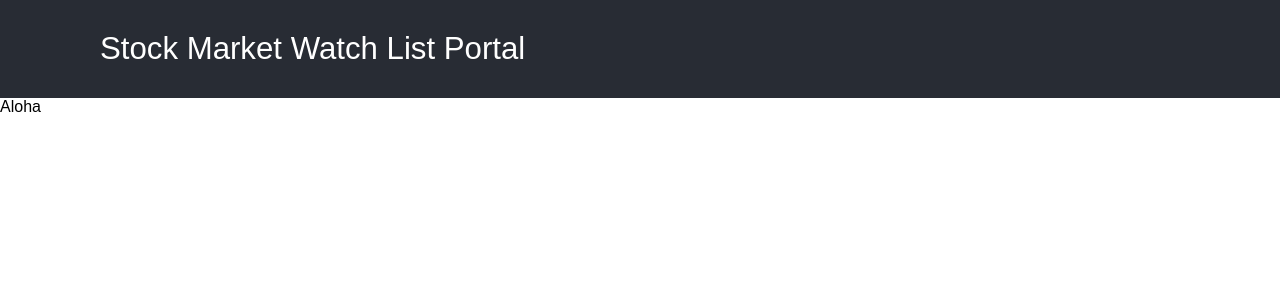
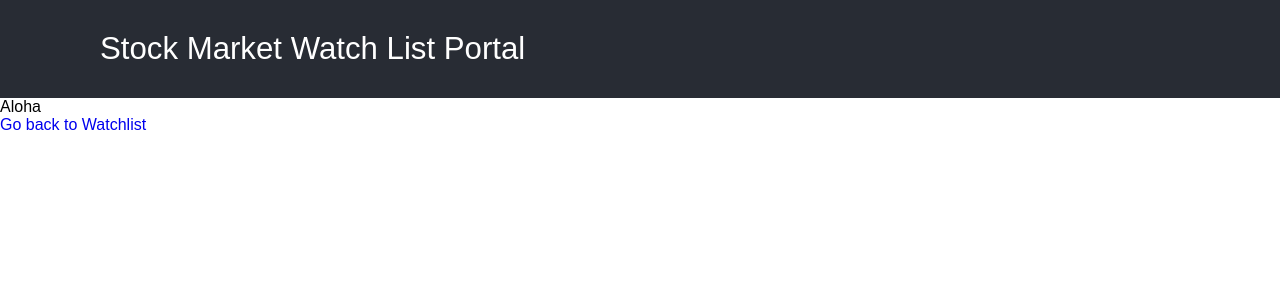
Before and after one commit to salsc/project-three, a React (Create React App) app: page /symbol/1 in a window 1280 px wide. Shown: the top 300 px of the page. Built offline with nearby package versions, Linux system fonts and the light colour scheme; no server answers.

Commit message:
removed console logs. On show page, added link to homepage

```diff
--- a/src/components/App/App.js
+++ b/src/components/App/App.js
@@ -23,7 +23,6 @@ export default class App extends Component {
     axios
       .get(`${url}time_series?${stocks}&interval=1h&apikey=${api_key}`)
       .then(response => {
-        console.log(response)
         this.setState({
           data: response.data
         })
@@ -31,7 +30,6 @@ export default class App extends Component {
   }
 
   render () {
-    console.log("App",this.state);
     return (
       <div className="App">
         <div className="App-header">
@@ -45,7 +43,7 @@ export default class App extends Component {
             <Home {...this.state} />
           </Route>
           <Route path='/symbol/:id' render={(routerProps) =>
-            <Show {...this.state} {...routerProps} />
+            <Show symbol={this.state} {...this.state} {...routerProps} />
           }>
           </Route>
         </Switch>
--- a/src/components/Show/Show.js
+++ b/src/components/Show/Show.js
@@ -4,13 +4,15 @@ import "./Show.css";
 
 export default class Show extends Component {
     render() {
-      console.log('Show');
+      console.log(this.props);
+
 
       return (
         <div className="show">
           <div className="container">
             Aloha
           </div>
+          <Link to='/'>Go back to Watchlist</Link>
         </div>
       )
     }
```
